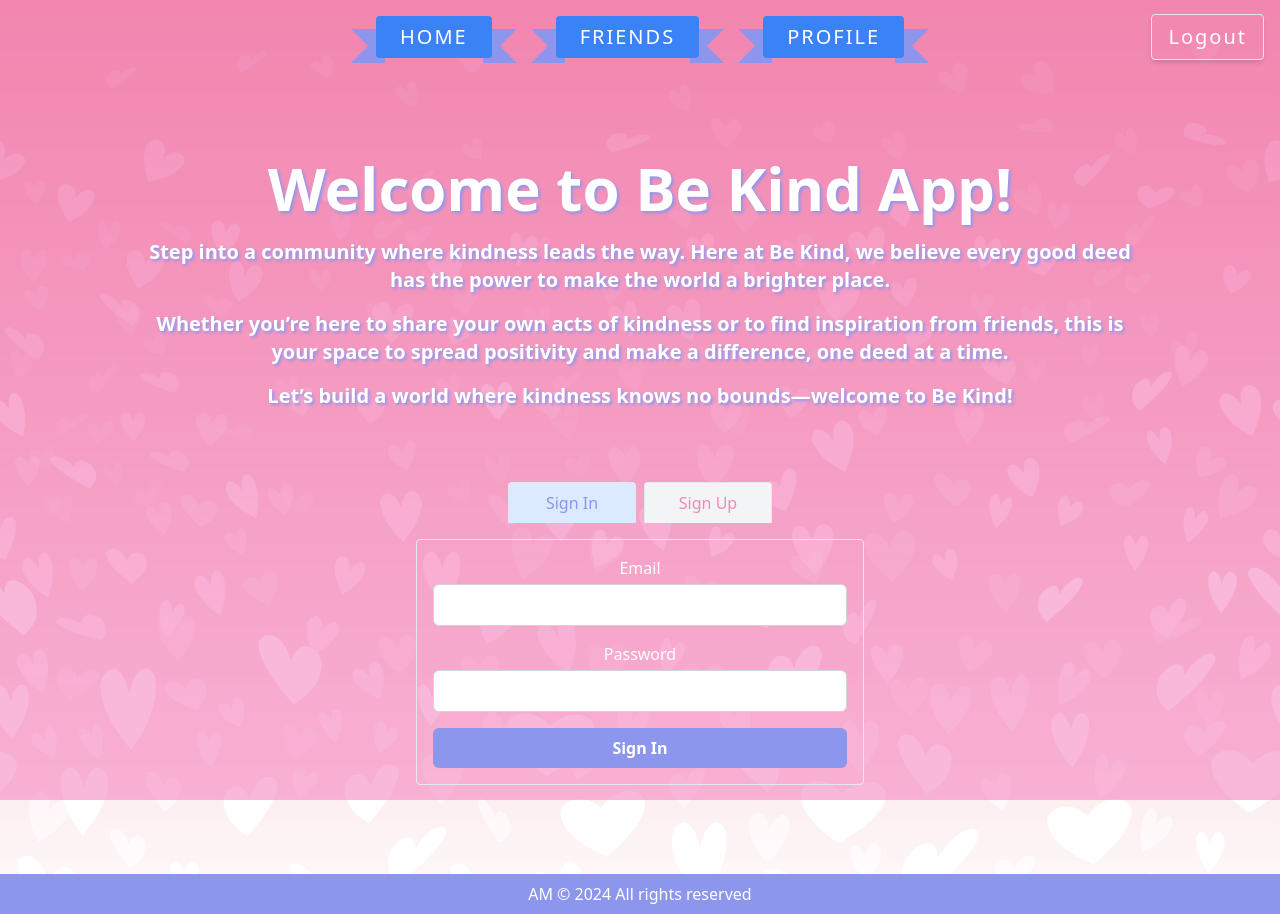
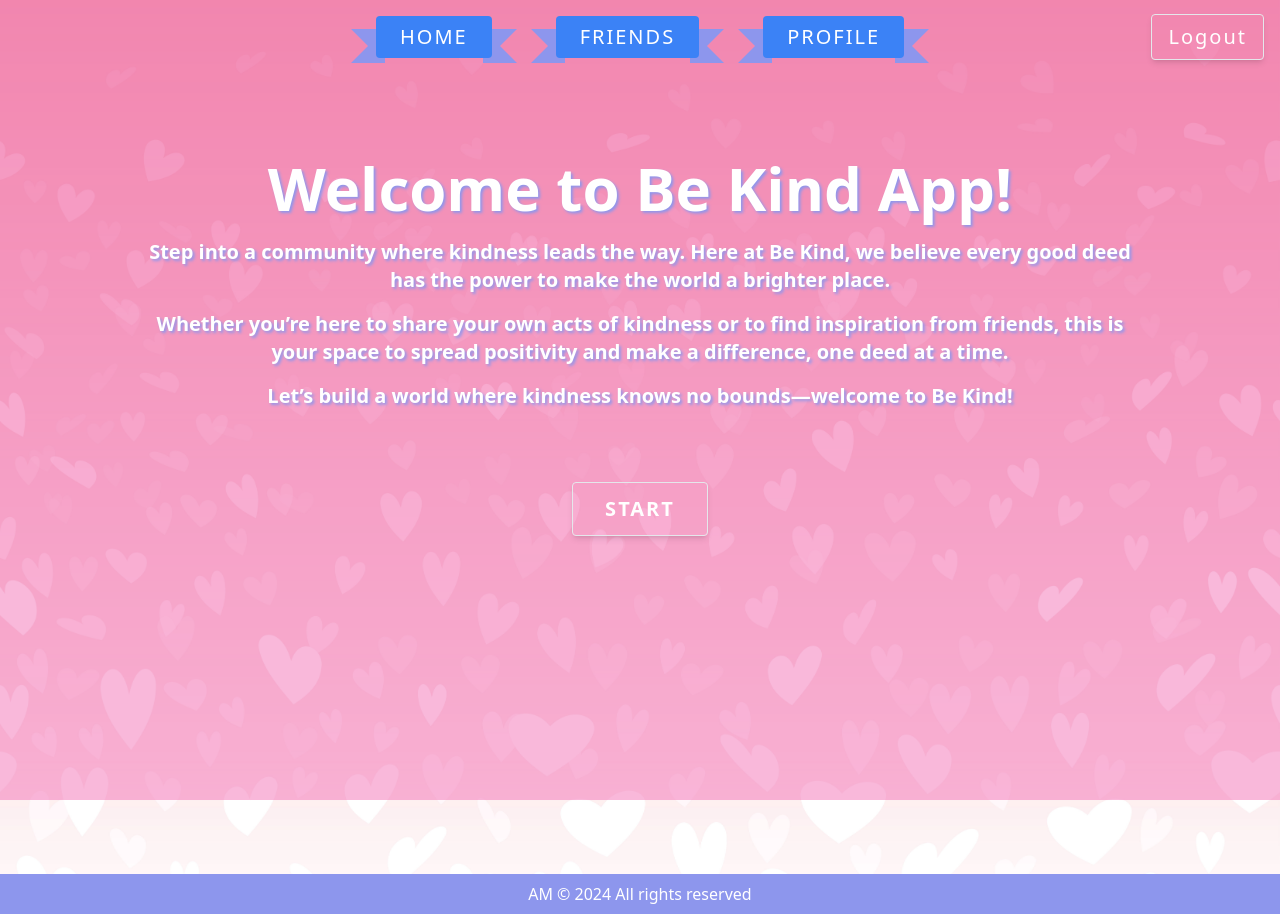
Before and after one commit to aleksandramuraveva/be-kind-app, a Next.js app in the folder frontend/: page / in a window 1280 px wide. Built offline with nearby package versions, Linux system fonts and the light colour scheme.

Commit message:
fix: change routing

```diff
--- /dev/null
+++ b/frontend/src/app/auth/page.tsx
@@ -0,0 +1,13 @@
+'use client';
+
+import Auth from '../../components/Auth/Auth';
+
+export default function AuthPage() {
+  return (
+    <div className="min-h-screen p-8 pb-20 sm:p-20 font-[family-name:var(--font-open-sans)]">
+      <main className="flex flex-col gap-8 items-center sm:items-start max-w-screen-lg mx-auto">
+        <Auth />
+      </main>
+    </div>
+  );
+}
--- a/frontend/src/app/page.tsx
+++ b/frontend/src/app/page.tsx
@@ -1,31 +1,39 @@
 'use client';
 
-// import { useEffect, useState } from 'react';
+import { useEffect, useState } from 'react';
 import Dashboard from '../components/Dashboard/Dashboard';
 import HomeText from '../components/HomeText/HomeText';
-import Auth from '../components/Auth/Auth';
+import { useRouter } from 'next/navigation';
 
 export default function Home() {
-  // const [message, setMessage] = useState("");
+  const router = useRouter();
+  const [isAuthenticated, setIsAuthenticated] = useState(false);
 
-  // useEffect(() => {
-  //   console.log('Fetching data from:', `${process.env.NEXT_PUBLIC_API_URL}/test`);
-  //   fetch(`${process.env.NEXT_PUBLIC_API_URL}/test`)
-  //     .then(res => res.text())
-  //     .then(data => {
-  //       console.log('Received data:', data);
-  //       setMessage(data);
-  //     })
-  //     .catch(error => console.error('Error fetching data:', error));
-  // }, []);
+  useEffect(() => {
+    const token = localStorage.getItem('token');
+    if (token) {
+      setIsAuthenticated(true);
+    }
+  }, []);
+
+  const handleStartClick = () => {
+    router.push('/auth');
+  };
 
   return (
     <div className="min-h-screen p-8 pb-20 sm:p-20 font-[family-name:var(--font-open-sans)]">
       <main className="flex flex-col gap-8 items-center sm:items-start max-w-screen-lg mx-auto">
-        {/* <div>{message} hello</div>*/}
         <HomeText />
-        <Auth />
-        {/* <Dashboard />*/}
+        {isAuthenticated ? (
+          <Dashboard />
+        ) : (
+          <button
+            className="tracking-widest font-semibold uppercase text-xl  mx-auto border shadow-md text-white px-8 py-3 rounded hover:opacity-80 transition duration-300 hover:-translate-y-1"
+            onClick={handleStartClick}
+          >
+            Start
+          </button>
+        )}
       </main>
     </div>
   );
--- a/frontend/src/components/Auth/SignInForm/SignInForm.tsx
+++ b/frontend/src/components/Auth/SignInForm/SignInForm.tsx
@@ -1,14 +1,15 @@
 import { useState } from 'react';
 import { Formik, Form, Field, ErrorMessage } from 'formik';
+import { useRouter } from 'next/navigation';
 import { signInValidationSchema } from '../../../utils/validationSchema';
 
 const SignInForm: React.FC = () => {
+  const router = useRouter();
   const [formError, setFormError] = useState('');
   const initialValues = { email: '', password: '' };
 
   const onSubmit = async (values: typeof initialValues) => {
     setFormError('');
-    console.log('Form submitted', values);
     try {
       const response = await fetch(`${process.env.NEXT_PUBLIC_API_URL}/auth/login`, {
         method: 'POST',
@@ -20,14 +21,12 @@ const SignInForm: React.FC = () => {
 
       if (response.ok) {
         const data = await response.json();
-        console.log('Login successful:', data);
-
         localStorage.setItem('token', data.accessToken);
         localStorage.setItem('username', data.username);
         localStorage.setItem('uniqueId', data.uniqueTag);
+        router.push('/');
       } else {
         const errorData = await response.json();
-        console.error('Login error:', errorData);
         if (errorData.statusCode === 401) {
           setFormError('Invalid email or password.');
         } else {
@@ -35,7 +34,6 @@ const SignInForm: React.FC = () => {
         }
       }
     } catch (error) {
-      console.error('Network error:', error);
       setFormError('Network error. Please try again.');
     }
   };
--- a/frontend/src/components/Auth/SignUpForm/SignUpForm.tsx
+++ b/frontend/src/components/Auth/SignUpForm/SignUpForm.tsx
@@ -1,14 +1,15 @@
 import { useState } from 'react';
 import { Formik, Form, Field, ErrorMessage } from 'formik';
+import { useRouter } from 'next/navigation'; // Change to next/navigation
 import { signUpValidationSchema } from '../../../utils/validationSchema';
 
 const SignUpForm: React.FC = () => {
+  const router = useRouter();
   const [formError, setFormError] = useState('');
   const initialValues = { name: '', email: '', password: '' };
 
   const onSubmit = async (values: typeof initialValues) => {
     setFormError('');
-    console.log('Sign Up', values);
     try {
       const response = await fetch(`${process.env.NEXT_PUBLIC_API_URL}/auth/register`, {
         method: 'POST',
@@ -20,13 +21,12 @@ const SignUpForm: React.FC = () => {
 
       if (response.ok) {
         const data = await response.json();
-        console.log('Registration successful:', data);
         localStorage.setItem('token', data.accessToken);
         localStorage.setItem('username', data.username);
         localStorage.setItem('uniqueId', data.uniqueTag);
+        router.push('/'); // Correctly redirect
       } else {
         const errorData = await response.json();
-        console.error('Registration error:', errorData);
         if (errorData.statusCode === 409) {
           setFormError('This email is already in use.');
         } else {
@@ -34,7 +34,6 @@ const SignUpForm: React.FC = () => {
         }
       }
     } catch (error) {
-      console.error('Network error:', error);
       setFormError('Network error. Please try again.');
     }
   };
```
